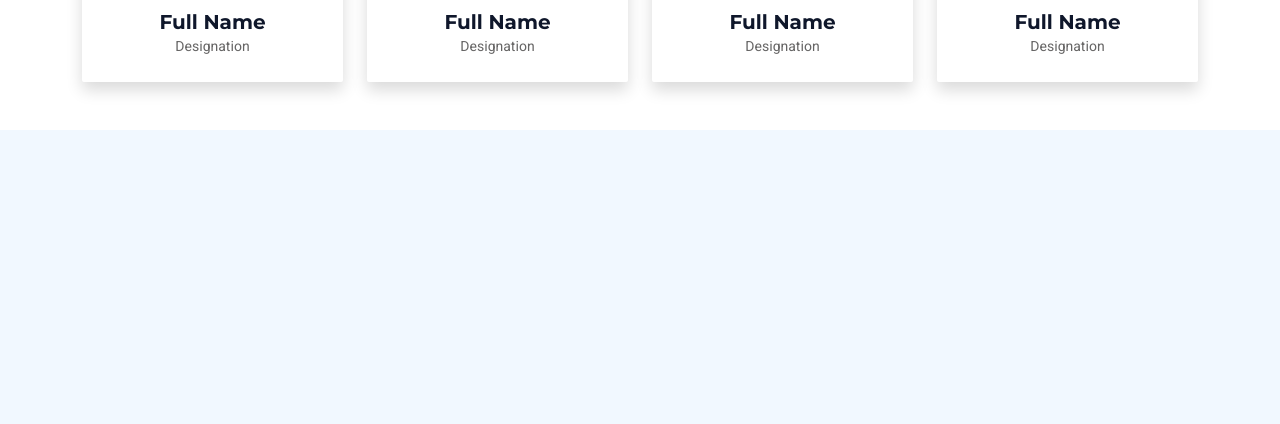
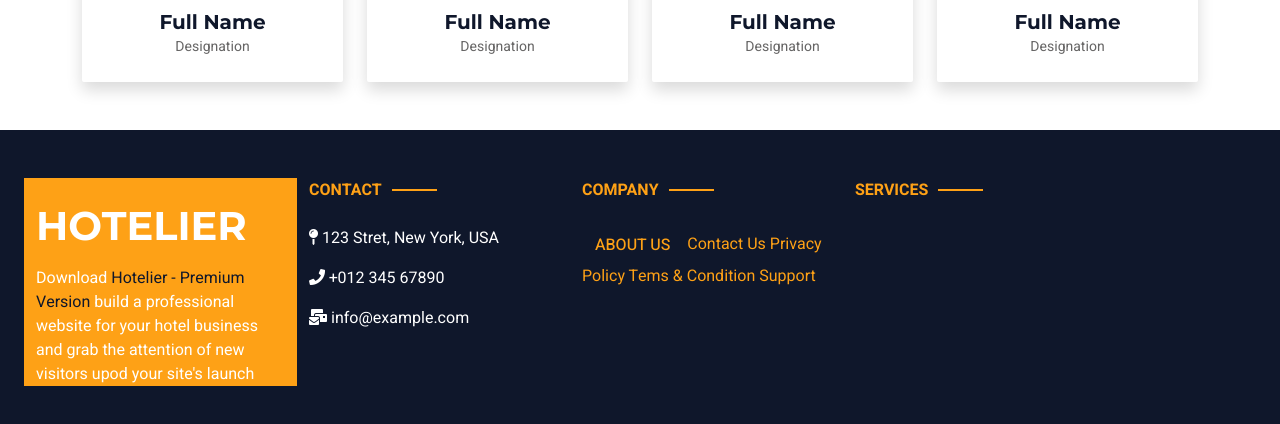
Before and after one commit to vinicius-gomes-cruz/hotel, a plain HTML site: page hotel_prog_internet2023-main/index.html in a window 1280 px wide. Shown: the part 4707-5131 px from the top of the page. Before the commit the page ends 4837 px from the top, so only its background shows below. Drawn offline with nearby package versions, Linux system fonts and the light colour scheme.

Commit message:
Update index.html

```diff
--- a/hotel_prog_internet2023-main/index.html
+++ b/hotel_prog_internet2023-main/index.html
@@ -663,6 +663,38 @@
                 </div>
             </div>
         </div>
+        <!--Team End-->
+        <!--Footer Start-->
+        <div class="container-xxl py-5 bg-dark">
+            <div class="container row">
+                <div class="bg-primary text-start col-3">
+                    <h1 class="text-white text-uppercase mt-4">Hotelier</h1>
+                    <div class="text-white mt-3">Download <span class="text-dark">Hotelier - Premium Version</span> build a professional website for your hotel business and grab the attention of new visitors upod your site's launch</div>
+                </div>
+                <div class="col-3 ">
+                    <div class="section-title text-start text-primary fw-bold">CONTACT</div>
+                    <div class="text-white mt-4">
+                        <div class="mb-3"> <span class="fa fa-map-pin"></span> 123 Stret, New York, USA</div>
+                        <div class="mb-3"> <span class="fa fa-phone"></span> +012 345 67890</div>
+                        <div> <span class="fa fa-mail-bulk"></span> info@example.com </div>
+                    </div>
+                </div>
+                <div class="col-3">
+                    <div class="section-title text-start text-primary fw-bold">COMPANY</div>
+                    <div class="text-white mt-4">
+                        <div href="" class="btn btn-link">About Us</div>
+                        <a href="">Contact Us</a>
+                        <a href="">Privacy Policy</a>
+                        <a href="">Tems & Condition</a>
+                        <a href="">Support</a>
+                    </div>
+                </div>
+                <div class="col-3">
+                    <div class="section-title text-start text-primary fw-bold">SERVICES</div>
+                </div>
+            </div>
+        </div>
+        <!--Footer End-->
 
 
         <!-- Back to Top Start -->
```
